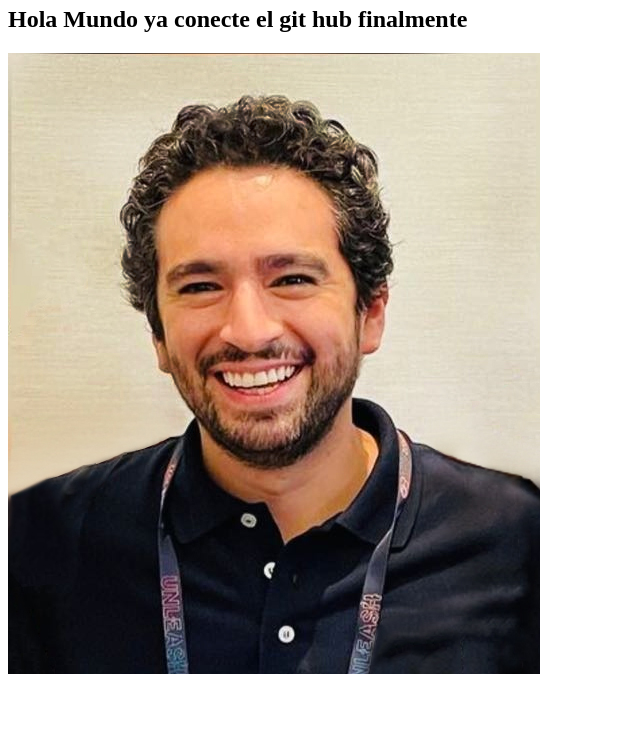
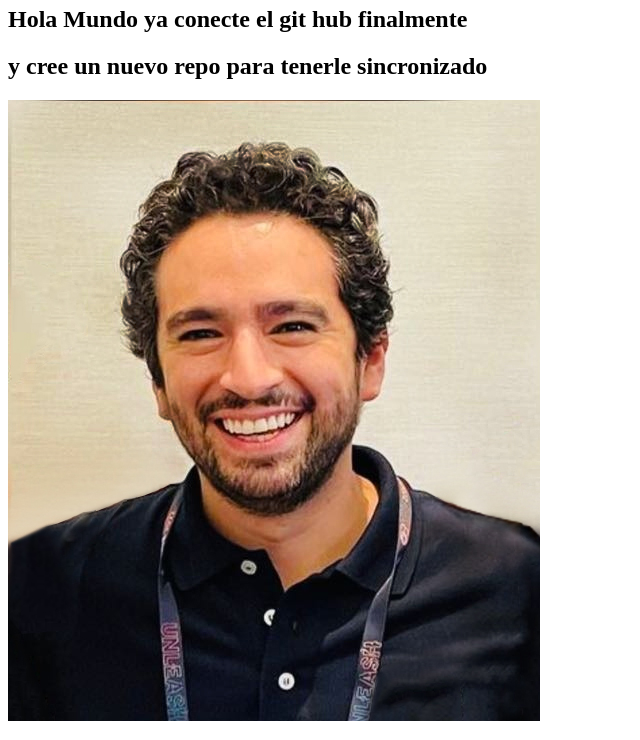
Before and after one commit to diegoeopi/diegoeopi.github.io-newbranch, a plain HTML site: page index.html in a window 1280 px wide. Shown: the part 60-800 px from the top of the page, without its empty margins (0-640 px from the left). Drawn offline with Linux system fonts and the light colour scheme.

Commit message:
camnibo a nombre nuevo repo

```diff
--- a/index.html
+++ b/index.html
@@ -1,5 +1,6 @@
 <html>
     <h1>Diego's Portfolio</h1>
     <h2>Hola Mundo ya conecte el git hub finalmente</h2>
+    <h2>y cree un nuevo repo para tenerle sincronizado</h2>
     <img src="eopipic1.jpg">
 </html>
```
